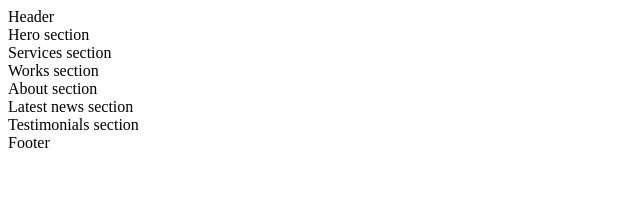
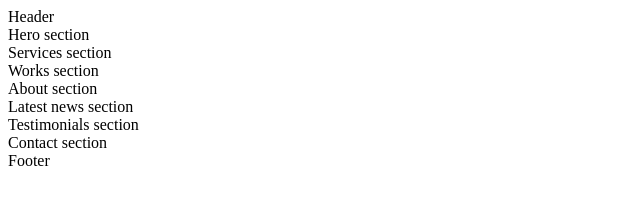
Before and after one commit to Nana-Koramah/alu-web_front_end, a plain HTML site: page html_advanced/5-index.html in a window 1280 px wide. Shown: the whole page, without its empty margins (0-640 px from the left). Drawn offline with Linux system fonts and the light colour scheme.

Commit message:
5 index commit

```diff
--- a/html_advanced/5-index.html
+++ b/html_advanced/5-index.html
@@ -17,6 +17,7 @@
     <section>About section</section>
     <section>Latest news section</section>
     <section>Testimonials section</section>
+    <section>Contact section</section>
 </main>
 <footer>Footer</footer>
 </body>
```
